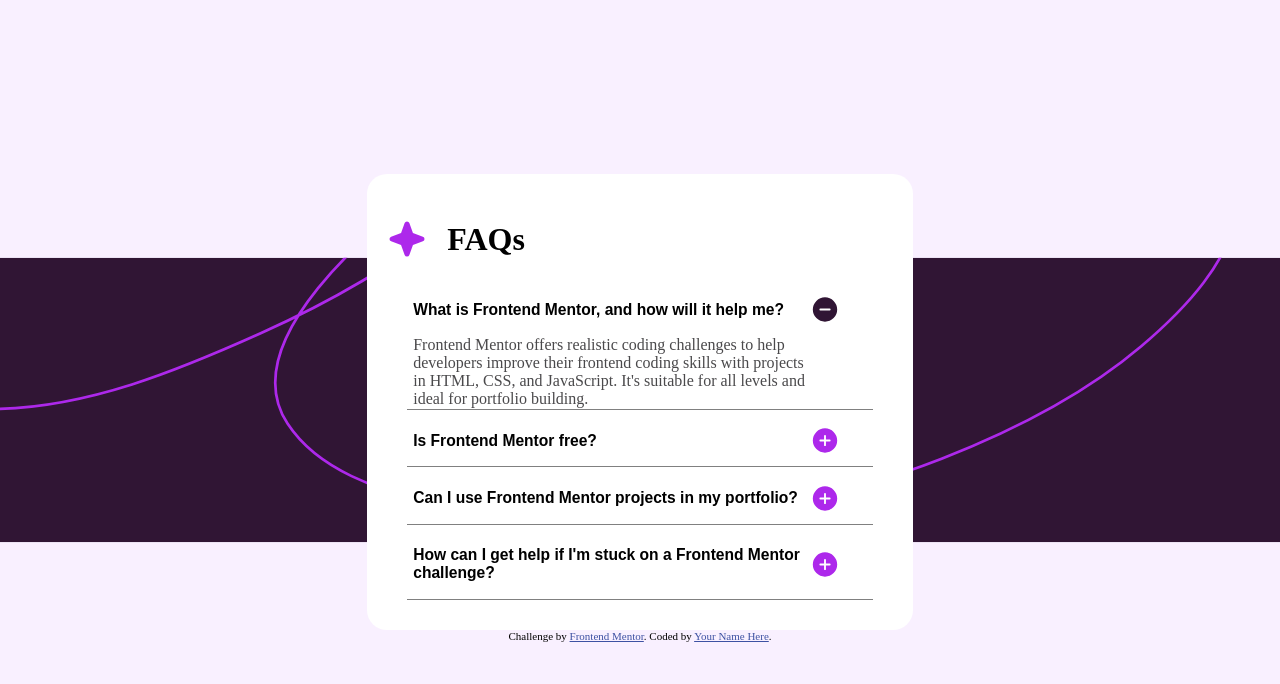
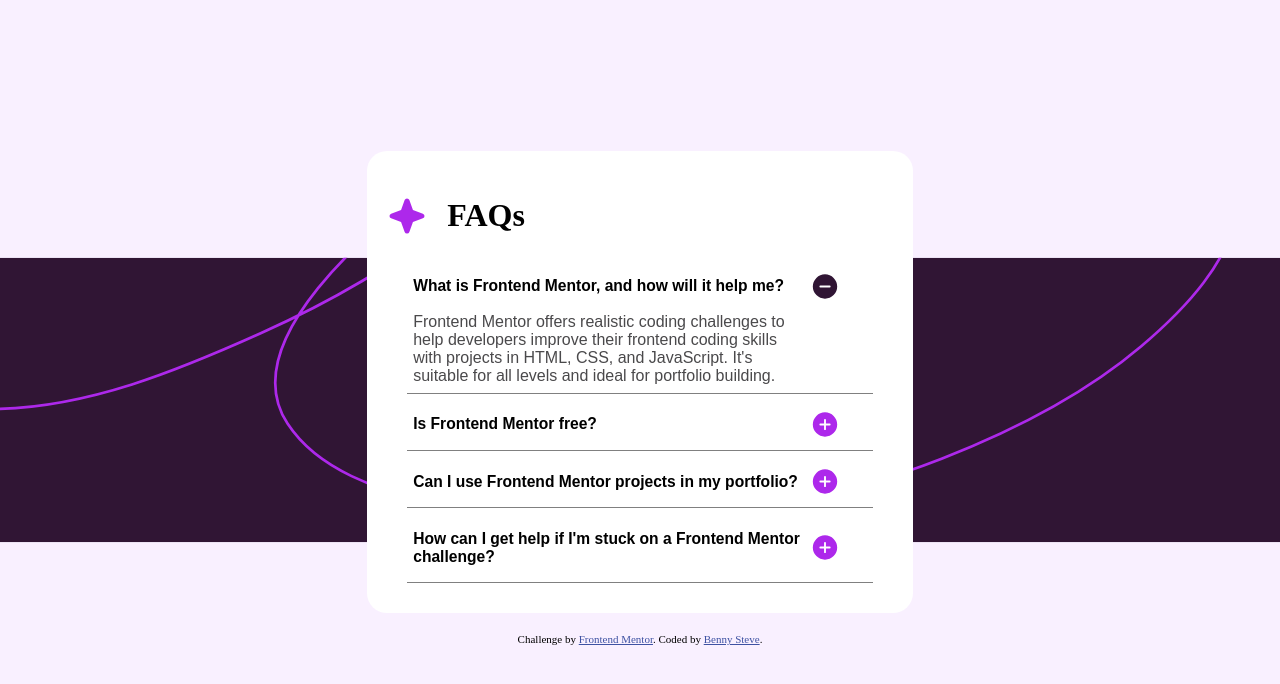
Before and after one commit to BennySteve/faq-accordion-main, a plain HTML site: page index.html in a window 1280 px wide. Both pictures are taken after a click on the button "What is Frontend Mentor, and how will it help me?". Drawn offline with Linux system fonts and the light colour scheme.

Commit message:
padding and font fixed

```diff
--- a/index.html
+++ b/index.html
@@ -10,7 +10,7 @@
 
   <!-- Feel free to remove these styles or customise in your own stylesheet 👍 -->
   <style>
-    .attribution { font-size: 11px; text-align: center; }
+    .attribution { font-size: 11px; text-align: center;margin: 20px; }
     .attribution a { color: hsl(228, 45%, 44%); }
   </style>
 </head>
@@ -73,7 +73,7 @@
 
   <div class="attribution">
     Challenge by <a href="https://www.frontendmentor.io?ref=challenge" target="_blank">Frontend Mentor</a>.
-    Coded by <a href="#">Your Name Here</a>.
+    Coded by <a href="https://github.com/BennySteve">Benny Steve</a>.
   </div>
   <script src="main.js"></script>
 </body>
--- a/style.css
+++ b/style.css
@@ -49,6 +49,7 @@ button:hover{
     display: flexbox;
     flex-direction: column;
     align-items: start;
+    font-family: Arial;
 }
 
 .hide{
@@ -59,6 +60,7 @@ button:hover{
     width: 85%;
     padding: 1px 6px;
     color: hsl(270, 1%, 29%);
+    padding-bottom: 8px;
 }
 
 @media screen and (max-width:480px) {
```
